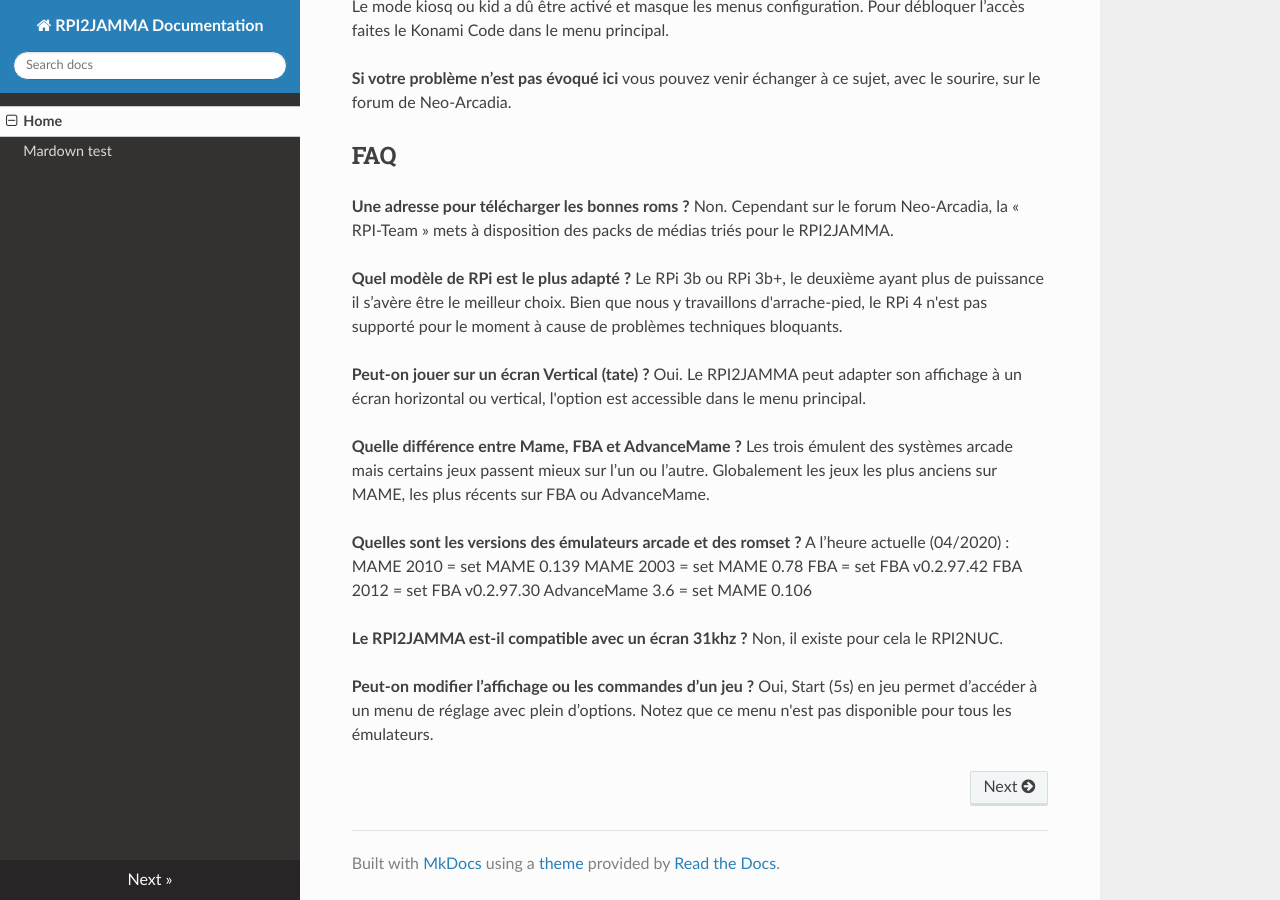
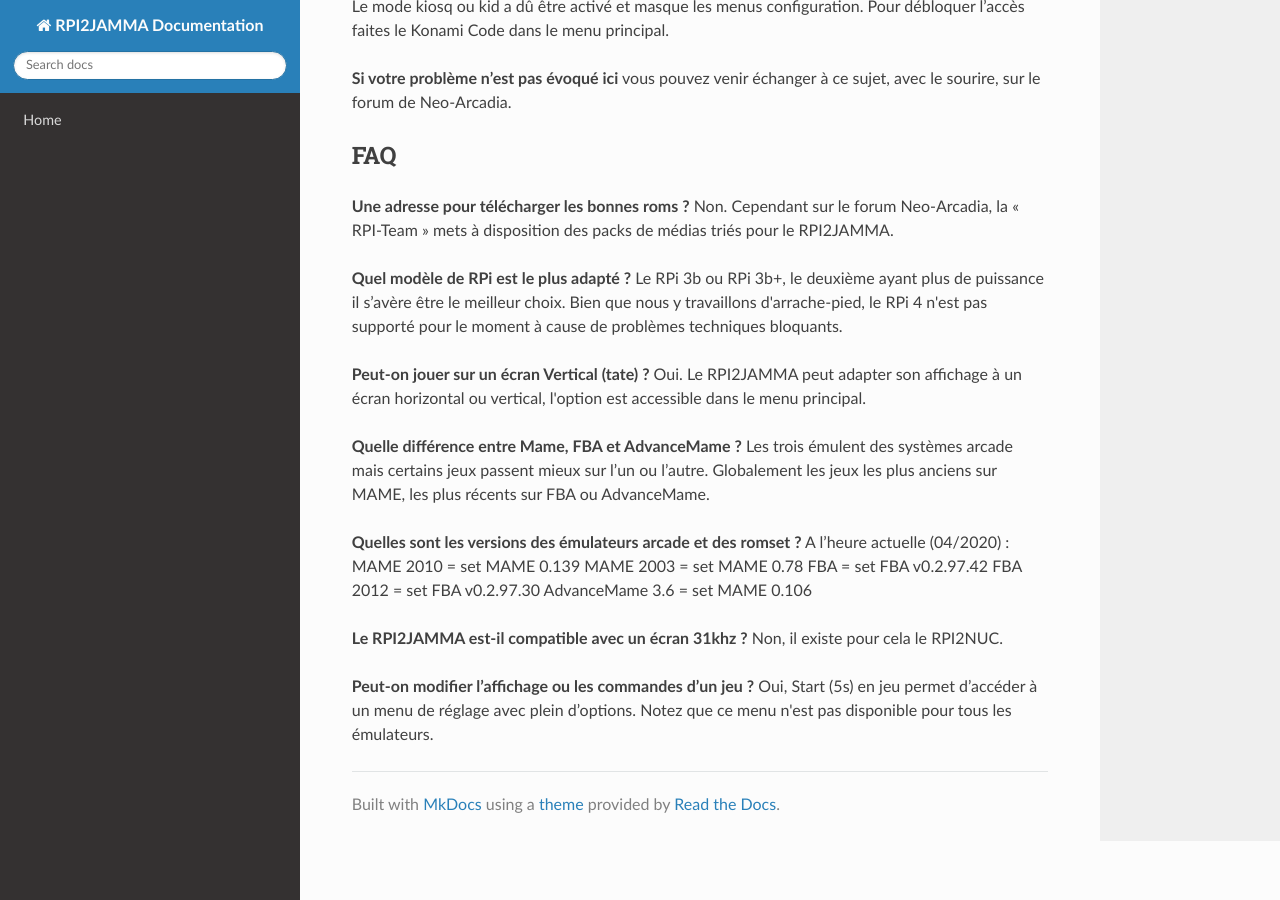
Before and after one commit to maksun/rpi2jamma, an MkDocs documentation site: the page built from docs/README.md, in a window 1280 px wide and 900 px high, scrolled down 11807 px. Built offline with MkDocs 1.6.1, drawn with Linux system fonts in a browser that asks for light colours; nearby versions of some CDN libraries; old or Windows-style settings are respelled for this version of MkDocs; part of the change alters nothing that is shown.

```diff
--- a/mkdocs.yml
+++ b/mkdocs.yml
@@ -1,4 +1,7 @@
 site_name: RPI2JAMMA Documentation
+
+pages:
+  - Home: 'index.md'
 
 theme: readthedocs
 
```
